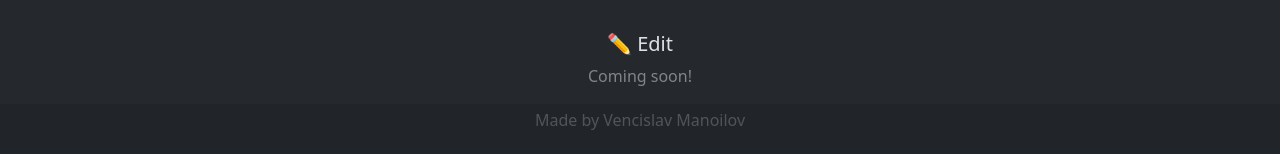
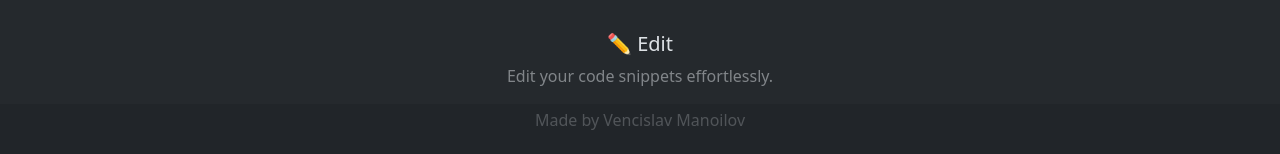
Before and after one commit to VencislavManoilov/Code-Snippets-Manager, a React (Create React App) app in the folder front-end/: page / in a window 1280 px wide. Shown: the part 469-623 px from the top of the page. Built offline with nearby package versions, Linux system fonts and the light colour scheme; no server answers.

Commit message:
The information was outdated

```diff
--- a/front-end/src/App.js
+++ b/front-end/src/App.js
@@ -42,7 +42,7 @@ const InitComponent = ({ user }) => {
 
                 <div className="feature">
                     <h5>✏️ Edit</h5>
-                    <p className='text-body-tertiary'>Coming soon!</p>
+                    <p className='text-body-tertiary'>Edit your code snippets effortlessly.</p>
                 </div>
             </section>
         </div>
```
